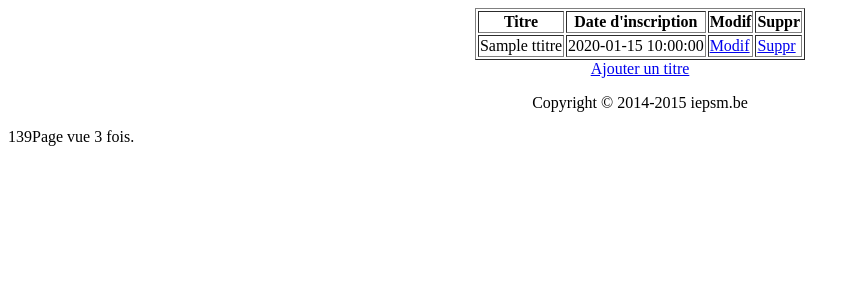
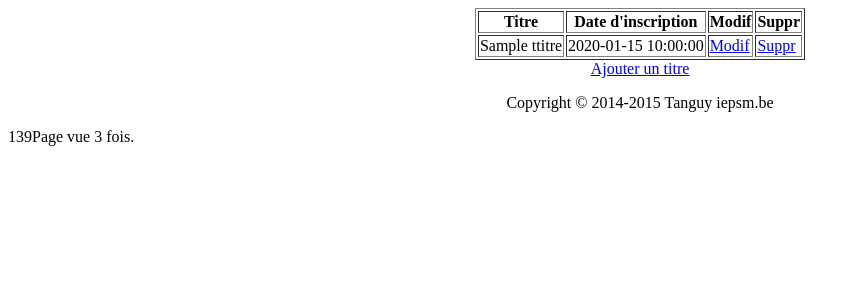
Before and after one commit to atlasfrbe/tp5, a PHP site: page / in a window 1280 px wide. Shown: the top 300 px of the page, without its empty margins (0-859 px from the left). Run offline with PHP 8.4, Linux system fonts and the light colour scheme; tables that the repository leaves empty or names only in its code hold one stand-in row (values such as "Sample post").

Commit message:
ajout de mon prenom

```diff
--- a/index.php
+++ b/index.php
@@ -63,6 +63,6 @@ if (isset($_GET['modification']))
 }
 
 // affichage du compteur et du copyright
-echo "<center><p>Copyright &copy; 2014-" . date("Y") . " iepsm.be</p></center>";
+echo "<center><p>Copyright &copy; 2014-" . date("Y") . "  Tanguy iepsm.be</p></center>";
 echo 'Page vue '.readfile(PAGE.'.txt').' fois.';
 ?>
```
